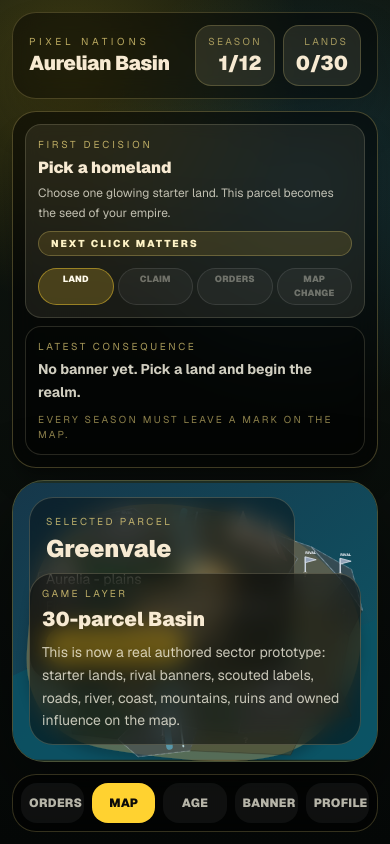
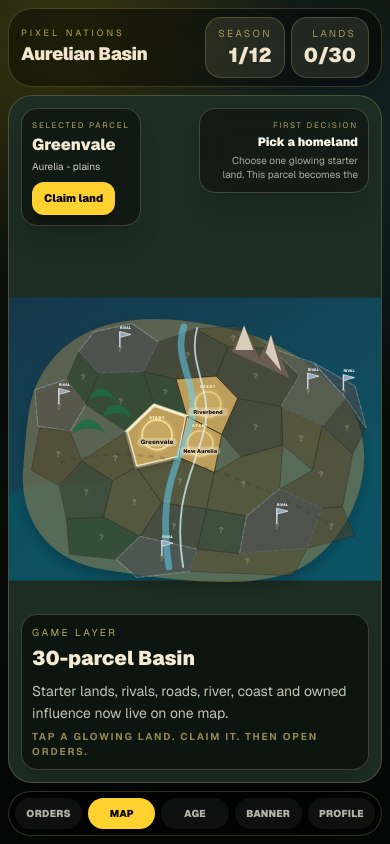
Before and after one commit to tomat60/pixel-nations, a Next.js app: page /play in a window 390 px wide. Built offline with nearby package versions, Linux system fonts and the light colour scheme.

Commit message:
feat: make play screen map-first on mobile

```diff
--- a/app/play/page.tsx
+++ b/app/play/page.tsx
@@ -16,46 +16,59 @@ export default function PlayPrototypePage() {
   return (
     <main data-qa="play-shell" className="fixed inset-0 overflow-hidden bg-[#06090a] text-[#f7ead2]">
       <div className="absolute inset-0 bg-[radial-gradient(circle_at_18%_8%,rgba(250,204,21,.20),transparent_28%),radial-gradient(circle_at_78%_22%,rgba(56,189,248,.16),transparent_31%),linear-gradient(180deg,#101711_0%,#050807_100%)]" />
-      <section className="relative z-10 grid h-full grid-rows-[auto_auto_1fr_auto] p-3 md:p-5">
-        <header className="flex items-center justify-between rounded-3xl border border-amber-200/20 bg-black/45 px-4 py-3 shadow-2xl backdrop-blur-md">
+      <section className="relative z-10 grid h-full grid-rows-[auto_1fr_auto] gap-2 p-2 md:grid-rows-[auto_auto_1fr_auto] md:gap-3 md:p-5">
+        <header className="flex items-center justify-between rounded-3xl border border-amber-200/20 bg-black/45 px-3 py-2 shadow-2xl backdrop-blur-md md:px-4 md:py-3">
           <div>
-            <p className="text-[10px] uppercase tracking-[0.38em] text-amber-200/70">Pixel Nations</p>
-            <h1 className="text-xl font-black tracking-tight md:text-3xl">Aurelian Basin</h1>
+            <p className="text-[9px] uppercase tracking-[0.34em] text-amber-200/70 md:text-[10px] md:tracking-[0.38em]">Pixel Nations</p>
+            <h1 className="text-lg font-black tracking-tight md:text-3xl">Aurelian Basin</h1>
           </div>
           <div className="hidden text-center md:block">
             <p className="text-[10px] uppercase tracking-[0.34em] text-amber-200/65">From Land to Empire</p>
             <p className="mt-1 text-sm text-amber-50/70">One fullscreen map game</p>
           </div>
-          <div className="flex items-center gap-2 text-right">
+          <div className="flex items-center gap-1.5 text-right md:gap-2">
             <StatusChip label="Season" value={`${state.season}/12`} />
             <StatusChip label="Lands" value={`${state.owned.length}/30`} />
           </div>
         </header>
 
-        <ObjectiveRibbon objective={objective} lastEvent={state.lastEvent} />
+        <div className="hidden md:block">
+          <ObjectiveRibbon objective={objective} lastEvent={state.lastEvent} />
+        </div>
 
-        <div className="my-3 grid min-h-0 gap-3 xl:grid-cols-[282px_minmax(0,1fr)_282px]">
+        <div className="grid min-h-0 gap-3 xl:grid-cols-[282px_minmax(0,1fr)_282px]">
           <CoreLoopRail selected={selected} phase={phase} ownedCount={state.owned.length} onClaim={() => dispatch({ type: "claim", parcelId: selected.id })} isRival={Boolean(selected.rival)} />
 
-          <div data-qa="map-stage" className="relative min-h-0 overflow-hidden rounded-[2rem] border border-amber-200/20 bg-[#1d2d23] shadow-[0_30px_90px_rgba(0,0,0,.45)]">
+          <div data-qa="map-stage" className="relative min-h-0 overflow-hidden rounded-[1.5rem] border border-amber-200/20 bg-[#1d2d23] shadow-[0_30px_90px_rgba(0,0,0,.45)] md:rounded-[2rem]">
             <PlayMapStage state={state} phase={phase} capitalId={capital?.id} dispatch={dispatch} />
 
-            <div className="absolute left-4 top-4 max-w-[286px] rounded-3xl border border-amber-100/20 bg-black/40 p-4 backdrop-blur-md xl:hidden">
-              <p className="text-[10px] uppercase tracking-[0.25em] text-amber-200/70">Selected parcel</p>
-              <h2 className="mt-1 text-2xl font-black">{selected.name}</h2>
-              <p className="mt-1 text-sm text-amber-50/80">{selected.region} - {selected.terrain}</p>
-              <p className="mt-2 text-xs leading-relaxed text-amber-50/65">{terrainLine[selected.terrain]}</p>
+            <div className="absolute left-3 top-3 max-w-[172px] rounded-2xl border border-amber-100/20 bg-black/42 p-2.5 shadow-xl backdrop-blur-md md:left-4 md:top-4 md:max-w-[286px] md:rounded-3xl md:p-4 xl:hidden">
+              <p className="text-[8px] uppercase tracking-[0.22em] text-amber-200/70 md:text-[10px] md:tracking-[0.25em]">Selected parcel</p>
+              <h2 className="mt-1 text-base font-black leading-tight md:text-2xl">{selected.name}</h2>
+              <p className="mt-1 text-[10px] text-amber-50/80 md:text-sm">{selected.region} - {selected.terrain}</p>
+              <p className="mt-2 hidden text-xs leading-relaxed text-amber-50/65 md:block">{terrainLine[selected.terrain]}</p>
               {phase === "unclaimed" ? (
-                <button onClick={() => dispatch({ type: "claim", parcelId: selected.id })} className="mt-3 rounded-2xl bg-amber-300 px-4 py-2 text-sm font-black text-stone-950 shadow-lg shadow-black/30">
-                  {selected.rival ? "Rival banner here" : "Claim this land"}
+                <button onClick={() => dispatch({ type: "claim", parcelId: selected.id })} className="mt-2 rounded-xl bg-amber-300 px-3 py-2 text-[11px] font-black text-stone-950 shadow-lg shadow-black/30 md:mt-3 md:rounded-2xl md:px-4 md:text-sm">
+                  {selected.rival ? "Rival banner" : "Claim land"}
                 </button>
               ) : (
-                <p className="mt-3 rounded-2xl bg-amber-100/10 px-4 py-2 text-xs font-bold uppercase tracking-[0.18em] text-amber-100">{phase} phase</p>
+                <p className="mt-2 rounded-xl bg-amber-100/10 px-3 py-2 text-[9px] font-bold uppercase tracking-[0.16em] text-amber-100 md:mt-3 md:rounded-2xl md:px-4 md:text-xs">{phase} phase</p>
               )}
             </div>
 
-            <div className="absolute bottom-4 left-4 right-4 rounded-3xl border border-amber-100/20 bg-black/48 p-3 backdrop-blur-md md:bottom-6 md:left-auto md:right-6 md:w-[430px]">
-              {state.view === "map" && <Panel title="30-parcel Basin" body="This is now a real authored sector prototype: starter lands, rival banners, scouted labels, roads, river, coast, mountains, ruins and owned influence on the map." />}
+            <div className="absolute right-3 top-3 max-w-[170px] rounded-2xl border border-amber-100/20 bg-black/38 p-2.5 text-right shadow-xl backdrop-blur-md md:hidden">
+              <p className="text-[8px] uppercase tracking-[0.22em] text-amber-200/65">{objective.eyebrow}</p>
+              <p className="mt-1 text-xs font-black leading-tight text-amber-50">{objective.title}</p>
+              <p className="mt-1 line-clamp-2 text-[10px] leading-snug text-amber-50/65">{objective.body}</p>
+            </div>
+
+            <div className="absolute bottom-3 left-3 right-3 rounded-2xl border border-amber-100/20 bg-black/52 p-2.5 shadow-xl backdrop-blur-md md:bottom-6 md:left-auto md:right-6 md:w-[430px] md:rounded-3xl md:p-3">
+              {state.view === "map" && (
+                <div>
+                  <Panel title="30-parcel Basin" body="Starter lands, rivals, roads, river, coast and owned influence now live on one map." />
+                  <p className="mt-1 text-[10px] font-bold uppercase tracking-[0.18em] text-amber-200/55 md:hidden">Tap a glowing land. Claim it. Then open Orders.</p>
+                </div>
+              )}
               {state.view === "orders" && (
                 <div>
                   <Panel title="Season Orders" body="Choose one order. A good order must create a visible consequence on the map this season." />
@@ -79,9 +92,9 @@ export default function PlayPrototypePage() {
           <LayerStack phase={phase} ownedCount={state.owned.length} developmentLevel={state.developmentLevel} />
         </div>
 
-        <nav className="grid grid-cols-5 gap-2 rounded-3xl border border-amber-200/20 bg-black/45 p-2 backdrop-blur-md">
+        <nav className="grid grid-cols-5 gap-1.5 rounded-3xl border border-amber-200/20 bg-black/45 p-1.5 backdrop-blur-md md:gap-2 md:p-2">
           {views.map((item) => (
-            <button key={item.id} onClick={() => dispatch({ type: "setView", view: item.id })} className={`rounded-2xl px-2 py-3 text-xs font-black uppercase tracking-wide transition md:text-sm ${state.view === item.id ? "bg-amber-300 text-stone-950" : "bg-white/5 text-amber-50/70"}`}>
+            <button key={item.id} onClick={() => dispatch({ type: "setView", view: item.id })} className={`rounded-2xl px-1.5 py-2 text-[10px] font-black uppercase tracking-wide transition md:px-2 md:py-3 md:text-sm ${state.view === item.id ? "bg-amber-300 text-stone-950" : "bg-white/5 text-amber-50/70"}`}>
               {item.label}
             </button>
           ))}
```
